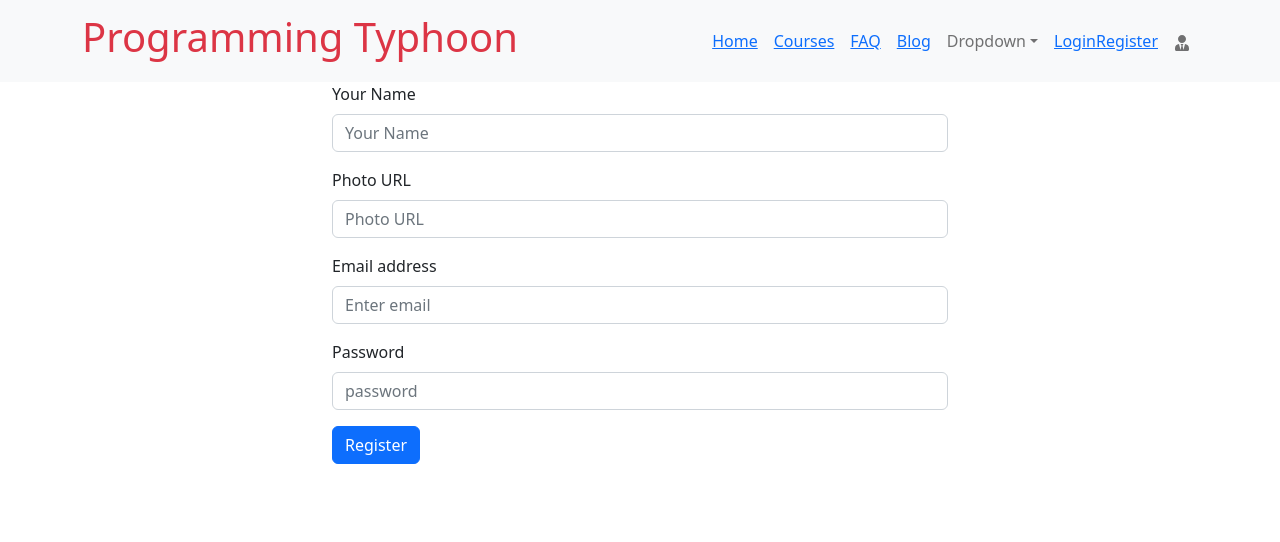
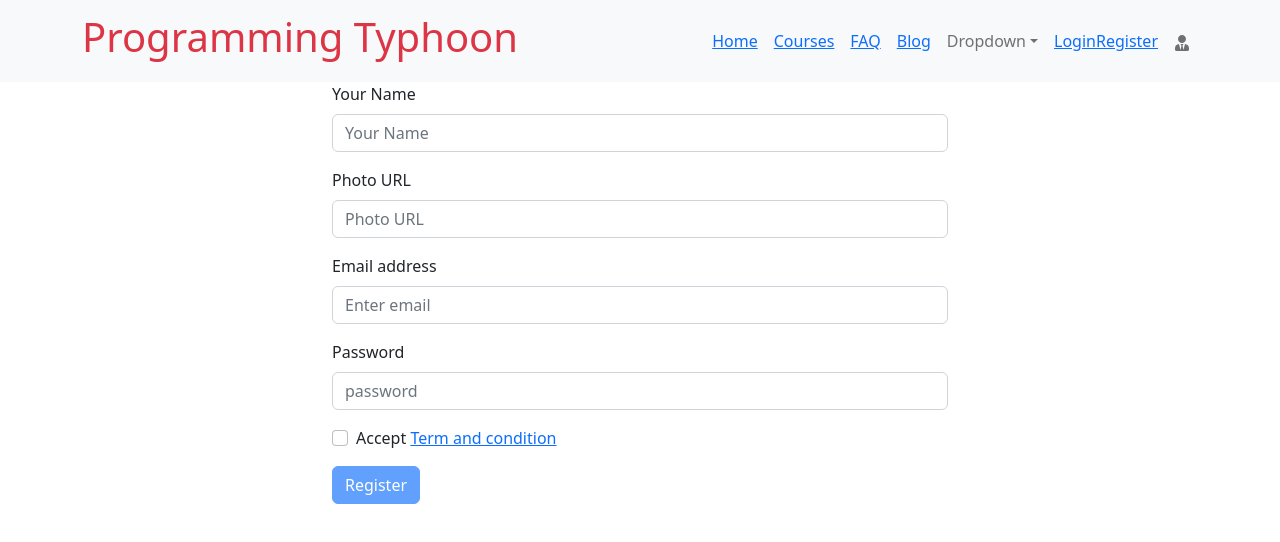
Before and after one commit to Abrahon/my-online-course-clients-repo, a React (Create React App) app: page /register in a window 1280 px wide. Shown: the top 542 px of the page. Built offline with nearby package versions, Linux system fonts and the light colour scheme; no server answers.

Commit message:
added terms and conditions

```diff
--- a/src/Pages/Login/Login/Login.js
+++ b/src/Pages/Login/Login/Login.js
@@ -1,16 +1,23 @@
 import React from 'react';
+import { useState } from 'react';
 import { useContext } from 'react';
 import { Container } from 'react-bootstrap';
 import Button from 'react-bootstrap/Button';
 import Form from 'react-bootstrap/Form';
-import { useNavigate } from 'react-router';
+import { useLocation, useNavigate } from 'react-router';
 import { AuthContext } from '../../../contexts/AuthProvider/AuthProvider';
 
 
 const Login = () => {
 
+    const [error, setError]= useState('');
     const {signIn} = useContext(AuthContext);
     const navigate = useNavigate()
+    const location = useLocation();
+    const from = location.state?.from?.pathname || '/'
+
+
+
     const handleSubmit = event=>{
         event.preventDefault();
         const form = event.target;
@@ -21,9 +28,17 @@ const Login = () => {
             const user = result.user;
             console.log(user);
             form.reset();
-            navigate('/')
+            setError('');
+            navigate(from, {replace:true});
         })
-        .catch(error=>console.log(error))
+        .catch(error=>{
+          console.error(error)
+          setError(error.message);
+
+        })
+        .catch(error=>
+          console.log(error))
+          setError(error.message);
     }
     return (
         <div>
@@ -39,16 +54,17 @@ const Login = () => {
         <Form.Label>Password</Form.Label>
         <Form.Control name="password" type="password" placeholder="Password" required/>
       </Form.Group>
-      {/* <Form.Group className="mb-3" controlId="formBasicCheckbox">
+
+      <Form.Group className="mb-3" controlId="formBasicCheckbox">
         <Form.Check type="checkbox" label="Check me out" />
-      </Form.Group> */}
+      </Form.Group>
 
       <Button variant="primary" type="submit">
         Login
       </Button>
-      {/* <Form.Text className="text-danger">
-          We'll never share your email with anyone else.
-        </Form.Text> */}
+      <Form.Text className="text-danger">
+        {error}
+        </Form.Text>
     </Form>
     </Container>
         </div>
--- a/src/Pages/Login/Register/Register.js
+++ b/src/Pages/Login/Register/Register.js
@@ -1,13 +1,18 @@
 import React from 'react';
+import { useState } from 'react';
 import { useContext } from 'react';
 import { Container } from 'react-bootstrap';
 import Button from 'react-bootstrap/Button';
 import Form from 'react-bootstrap/Form';
+import { Link } from 'react-router-dom';
 import { AuthContext } from '../../../contexts/AuthProvider/AuthProvider';
 
 const Register = () => {
 
-    const {createUser} = useContext(AuthContext);
+  const [error,setError] = useState('');
+  const [accepted, setAccepted] = useState(false)
+  const {createUser,updateUserProfile} = useContext(AuthContext);
+
 
 
 
@@ -24,9 +29,27 @@ const Register = () => {
         .then(result=>{
             const user = result.user;
             console.log(user);
+            setError('');
             form.reset();
+            handleUpdateUserProfile(name,photoURL)
         })
-        .catch(e=>console.error(e));
+        .catch(e=>{
+          console.error(e);
+          setError(e.message);
+        });
+
+    }
+    const handleUpdateUserProfile = (name,photoURL)=>{
+      const profile = {
+        displayName:name,
+        photoURL:photoURL
+      }
+      updateUserProfile(profile)
+      .then(()=>{})
+      .catch(error=>console.error(error));
+    }
+    const handleAccepted = event=>{
+      setAccepted(event.target.checked)
     }
     return (
         <Container className='w-50'>
@@ -52,13 +75,20 @@ const Register = () => {
         <Form.Control name="password" type="password" placeholder="password" required/>
       </Form.Group>
 
+      <Form.Group className="mb-3" controlId="formBasicCheckbox">
+        <Form.Check
+        type="checkbox"
+        onClick={handleAccepted}
+         label={<>Accept <Link to='/terms'>Term and condition</Link></> } />
+      </Form.Group>
 
-      <Button variant="primary" type="submit">
+
+      <Button variant="primary" type="submit" disabled={!accepted}>
         Register
       </Button>
-      {/* <Form.Text className="text-danger">
-          We'll never share your email with anyone else.
-        </Form.Text> */}
+      <Form.Text className="text-danger">
+         {error}
+        </Form.Text>
      </Form>
         </Container>
     );
--- /dev/null
+++ b/src/Pages/Others/TermsAndCondition/TermsAndCondition.js
@@ -0,0 +1,13 @@
+import React from 'react';
+import { Link } from 'react-router-dom';
+
+const TermsAndCondition = () => {
+    return (
+        <div>
+            <h3>Here is our term and condition</h3>
+            <p>Go back to :<Link to='/register'>Register</Link></p>
+        </div>
+    );
+};
+
+export default TermsAndCondition;
--- /dev/null
+++ b/src/Pages/Routes/PrivateRoute/PrivateRoute.js
@@ -0,0 +1,24 @@
+import React from 'react';
+import { useState } from 'react';
+import { useContext } from 'react';
+import { Spinner } from 'react-bootstrap';
+import { Navigate, useLocation } from 'react-router';
+import { AuthContext } from '../../../contexts/AuthProvider/AuthProvider';
+
+const PrivateRoute = ({children}) => {
+    const {user,loading} = useContext(AuthContext);
+
+   // const {loading, setLoading} = useState(true)
+    const location = useLocation();
+    if(loading){
+        return  <Spinner animation="border" variant="primary" />
+    }
+    if(!user){
+        return <Navigate to="/login" state={{from:location}} replace></Navigate>
+    }
+
+    return children;
+
+
+};
+export default PrivateRoute;
--- a/src/Pages/Routes/Routes.js
+++ b/src/Pages/Routes/Routes.js
@@ -9,6 +9,8 @@ import Main from "../../layout/Main";
 import Home from "../Home/Home";
 import Login from "../Login/Login/Login";
 import Register from "../Login/Register/Register";
+import TermsAndCondition from "../Others/TermsAndCondition/TermsAndCondition";
+import PrivateRoute from "./PrivateRoute/PrivateRoute";
 
 
     export const routes=createBrowserRouter([
@@ -19,7 +21,7 @@ import Register from "../Login/Register/Register";
                 {
                     path:'/',
                     element:<Home></Home>,
-                    loader:()=>fetch(`http://localhost:5000/courses`)
+                    //loader:()=>fetch(`http://localhost:5000/courses`)
 
                 },
                 {
@@ -31,8 +33,7 @@ import Register from "../Login/Register/Register";
 
                 {
                     path:'/courses/:id',
-                    element:<Courses></Courses>,
-                    // loader:({params})=>fetch(`http://localhost:5000/courses/${params.id}`)
+                    element:<PrivateRoute><Courses></Courses></PrivateRoute>
                 },
                 {
                     path:'/login',
@@ -42,6 +43,11 @@ import Register from "../Login/Register/Register";
                 {
                     path:'/register',
                     element:<Register></Register>
+                },
+                {
+                    path:'/terms',
+                    element:<TermsAndCondition></TermsAndCondition>
+
                 },
 
                 {
--- a/src/contexts/AuthProvider/AuthProvider.js
+++ b/src/contexts/AuthProvider/AuthProvider.js
@@ -1,6 +1,6 @@
-import React from 'react';
+import React, { Profiler } from 'react';
 import { createContext } from 'react';
-import {createUserWithEmailAndPassword, getAuth, onAuthStateChanged, signInWithEmailAndPassword, signInWithPopup, signOut} from 'firebase/auth'
+import {createUserWithEmailAndPassword, getAuth, onAuthStateChanged, signInWithEmailAndPassword, signInWithPopup, signOut, updateProfile} from 'firebase/auth'
 import app from '../../firebase/firebase';
 import { useState } from 'react';
 import { useEffect } from 'react';
@@ -10,32 +10,49 @@ import { useEffect } from 'react';
 
 const AuthProvider = ({children}) => {
     const [user,setUser]=useState(null)
+    const [loading, setLoading] = useState(true);
 
     const providerLogin=(provider)=>{
+        setLoading(true);
         return signInWithPopup(auth,provider);
     }
     const createUser = (email, password)=>{
+        setLoading(true);
         createUserWithEmailAndPassword(auth,email,password)
     }
 
     const signIn = (email,password)=>{
+        setLoading(true);
         return signInWithEmailAndPassword(auth,email,password);
+    }
+    const updateUserProfile = (profile)=>{
+        return updateProfile(auth.currentUser,profile);
     }
 
     const logOut = ()=>{
+        setLoading(true)
         return signOut(auth)
     }
     useEffect( ()=>{
     const unsubscribe =  onAuthStateChanged(auth,(currentUser)=>{
             console.log('inside auth state change',currentUser);
             setUser(currentUser)
+            setLoading(false);
         });
         return ()=>{
             unsubscribe();
         }
     },[])
 
-    const authInfo={user,providerLogin,logOut,createUser,signIn};
+    const authInfo={
+        user,
+        loading,
+        providerLogin,
+        logOut,
+        updateUserProfile,
+        createUser,
+        signIn
+    };
 
     return (
         <div>
```
